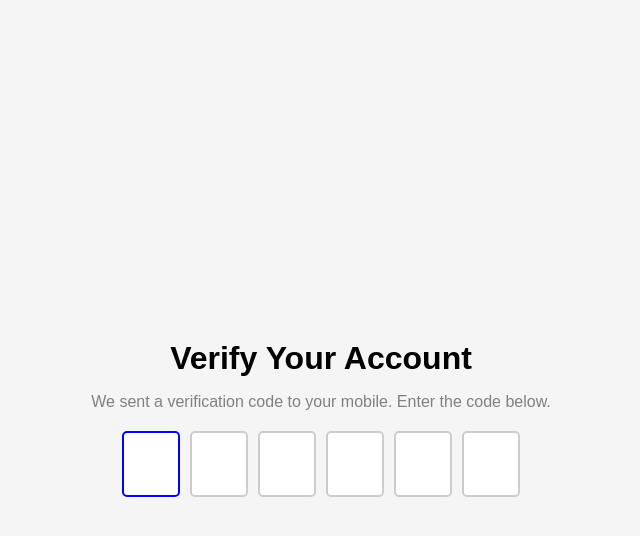
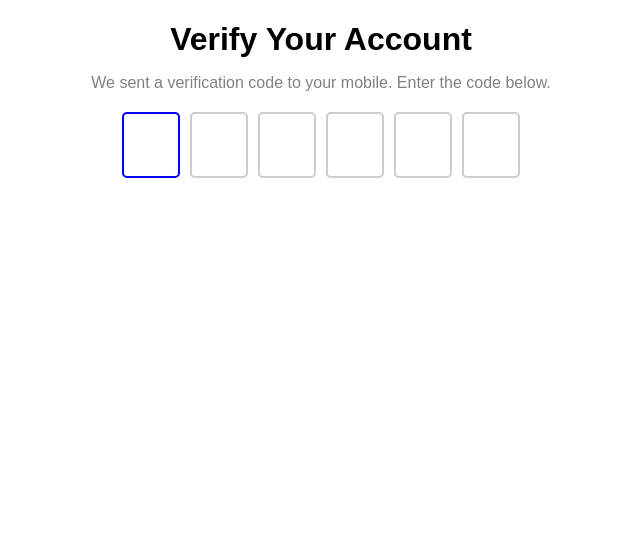
Before and after one commit to acciojob/OTP-himanshusalal, a website: page main.html in a window 1280 px wide. Shown: the whole page, without its empty margins (319-959 px from the left). Drawn offline with Linux system fonts and the light colour scheme.

Commit message:
created a submission

```diff
--- a/script.js
+++ b/script.js
@@ -21,7 +21,6 @@ codes.forEach((code, index) => {
         codes[index - 1].value = "";
         codes[index - 1].focus();
       }
-
     }
 
   });
--- a/styles.css
+++ b/styles.css
@@ -1,11 +1,11 @@
 /*  your css code here. If applicable */
 body{
   font-family: Arial;
-  display: flex;
+  /* display: flex;
   justify-content: center;
   align-items: center;
   height: 100vh;
-  background: #f5f5f5;
+  background: #f5f5f5; */
 }
 
 .container{
```
